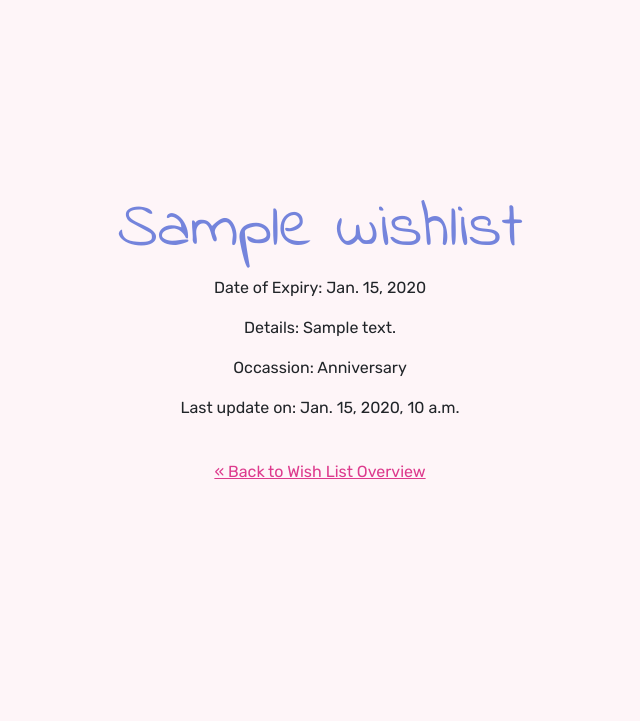
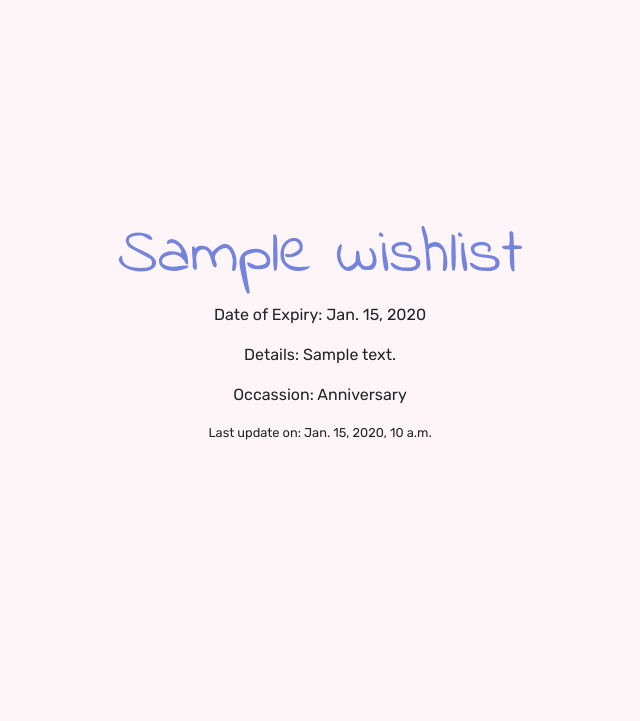
Before and after one commit to queenisabaer/wishlist, a Django app: page /wishlists/1/ in a window 1280 px wide. Shown: the part 172-893 px from the top of the page, without its empty margins (320-960 px from the left). Run offline with Django 4.2, Linux system fonts and the light colour scheme; tables that the repository leaves empty hold one stand-in row (values such as "Sample post"); some libraries are stand-ins or nearby versions.

Commit message:
Update styling for wishlist detail page

```diff
--- a/wishlists/templates/wishlists/wishlist_detail.html
+++ b/wishlists/templates/wishlists/wishlist_detail.html
@@ -1,9 +1,9 @@
 {% extends "base.html" %}
-{% block title %} Wishlist Detail - {{wishlist.list_name}} {% endblock %}
-
+{% block title %} Wishlist Detail - {{wishlist.list_name}}
+{% endblock %}
 {% block content %}
 
-<div class="container ">
+<div class="container">
   <div class="row justify-content-center">
     <div class="col md-3">
       <h1>{{ wishlist.list_name }}</h1>
@@ -11,26 +11,35 @@
   </div>
   <div class="row justify-content-center">
     <div class="col-md-6">
-          <p>
-            Date of Expiry: {{wishlist.due_date}}
-          </p>
-          <p>
-            Details: {{wishlist.description}}
-          </p>
-          <p>
-            Occassion: {{wishlist.get_occassion_display}}
-          </p>
-          <p>
-            Last update on: {{wishlist.updated_at}}
-          </p>
+      <p>Date of Expiry: {{wishlist.due_date}}</p>
+      <p>Details: {{wishlist.description}}</p>
+      <p>Occassion: {{wishlist.get_occassion_display}}</p>
+      <p class="helptext">Last update on: {{wishlist.updated_at}}</p>
       {% if request.user == wishlist.created_by %}
-            <a href="{% url 'edit_wishlist' wishlist.wish_list_id %}" class="btn btn-edit">Edit <i class="fa-solid fa-pen helptext"></i></a>
-            <a href={% url 'delete_wishlist' wishlist.wish_list_id %} class="btn btn-delete">Delete <i class="fa-solid fa-trash helptext"></i></a>
-          {% endif %} <br>
-          <a href="{% url 'wishlist_list' %}">&laquo; Back to Wish List Overview</a><br>
+      <div class="row justify-content-center">
+        <div class="col-md-8">
+          <a
+            href="{% url 'edit_wishlist' wishlist.wish_list_id %}"
+            class="btn btn-edit"
+            >Edit <i class="fa-solid fa-pen helptext"></i
+          ></a>
+          <a
+            href="{% url 'delete_wishlist' wishlist.wish_list_id %}"
+            class="btn btn-delete"
+            >Delete <i class="fa-solid fa-trash helptext"></i
+          ></a>
+        </div>
+      </div>
+      <div class="row justify-content-center">
+        <div class="col-md-8 mt-3">
+          <a href="{% url 'wishlist_list' %}"
+            >&laquo; Back to Wish List Overview</a
+          >
+        </div>
+      </div>
+      {% endif %}
     </div>
   </div>
 </div>
 
-
-{%endblock %}
+{% endblock %}
```
Lines whose indentation alone changed are shown as unchanged.
